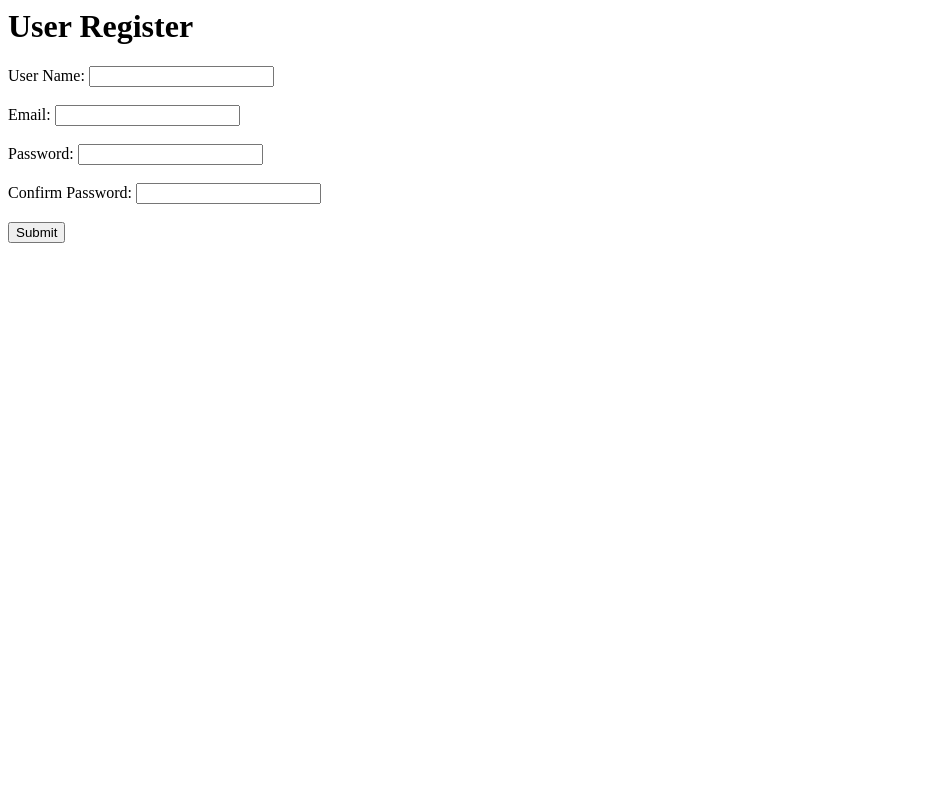
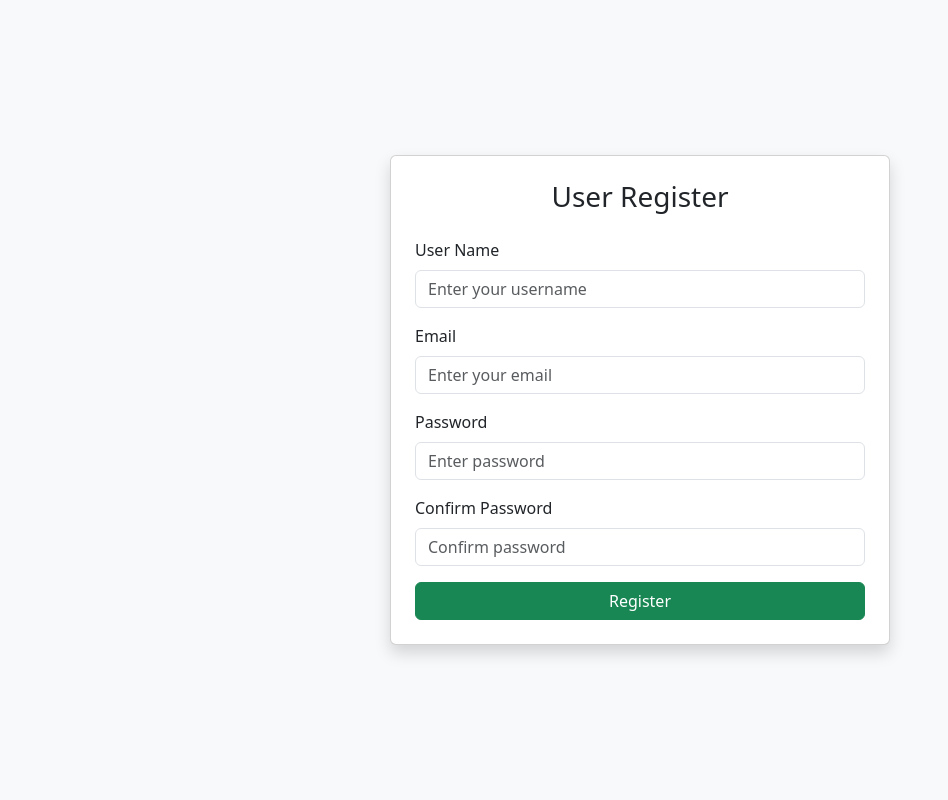
Before and after one commit to Unesh525/USINDIA, a Django app: page /UserReg/ in a window 1280 px wide. Shown: the whole page, without its empty margins (0-948 px from the left). Run offline with Django 5.2, Linux system fonts and the light colour scheme.

Commit message:
Update UserReg.html

```diff
--- a/app1/templates/UserReg.html
+++ b/app1/templates/UserReg.html
@@ -1,16 +1,52 @@
-<h1>User Register</h1>
-<form action="../UserReg/"  method="post">
-    {% csrf_token %}
-    <label>User Name:</label>
-    <input type="text" name="username"><br><br>
-    <label>Email:</label>
-    <input type="text" name="email"><br><br>
-    <label>Password:</label>
-    <input type="password" name="password"><br><br>
-    <label>Confirm Password:</label>
-    <input type="password" name="C_password"><br><br>
-    <input type="submit">
-</form>
-{% if data %}
-    {{data}}
-{% endif %}
+<!DOCTYPE html>
+<html lang="en">
+<head>
+  <meta charset="UTF-8">
+  <title>User Register</title>
+  <!-- Bootstrap 5 CDN -->
+  <link href="https://cdn.jsdelivr.net/npm/bootstrap@5.3.0/dist/css/bootstrap.min.css" rel="stylesheet">
+</head>
+<body class="bg-light">
+
+  <div class="container d-flex justify-content-center align-items-center vh-100">
+    <div class="card shadow p-4 w-100" style="max-width: 500px;">
+      <h3 class="text-center mb-4">User Register</h3>
+
+      <form action="../UserReg/" method="post">
+        {% csrf_token %}
+
+        <div class="mb-3">
+          <label for="username" class="form-label">User Name</label>
+          <input type="text" class="form-control" id="username" name="username" placeholder="Enter your username">
+        </div>
+
+        <div class="mb-3">
+          <label for="email" class="form-label">Email</label>
+          <input type="text" class="form-control" id="email" name="email" placeholder="Enter your email">
+        </div>
+
+        <div class="mb-3">
+          <label for="password" class="form-label">Password</label>
+          <input type="password" class="form-control" id="password" name="password" placeholder="Enter password">
+        </div>
+
+        <div class="mb-3">
+          <label for="C_password" class="form-label">Confirm Password</label>
+          <input type="password" class="form-control" id="C_password" name="C_password" placeholder="Confirm password">
+        </div>
+
+        <div class="d-grid">
+          <button type="submit" class="btn btn-success">Register</button>
+        </div>
+
+        {% if data %}
+          <div class="alert alert-info mt-3 text-center">
+            {{ data }}
+          </div>
+        {% endif %}
+      </form>
+    </div>
+  </div>
+
+</body>
+</html>
```
